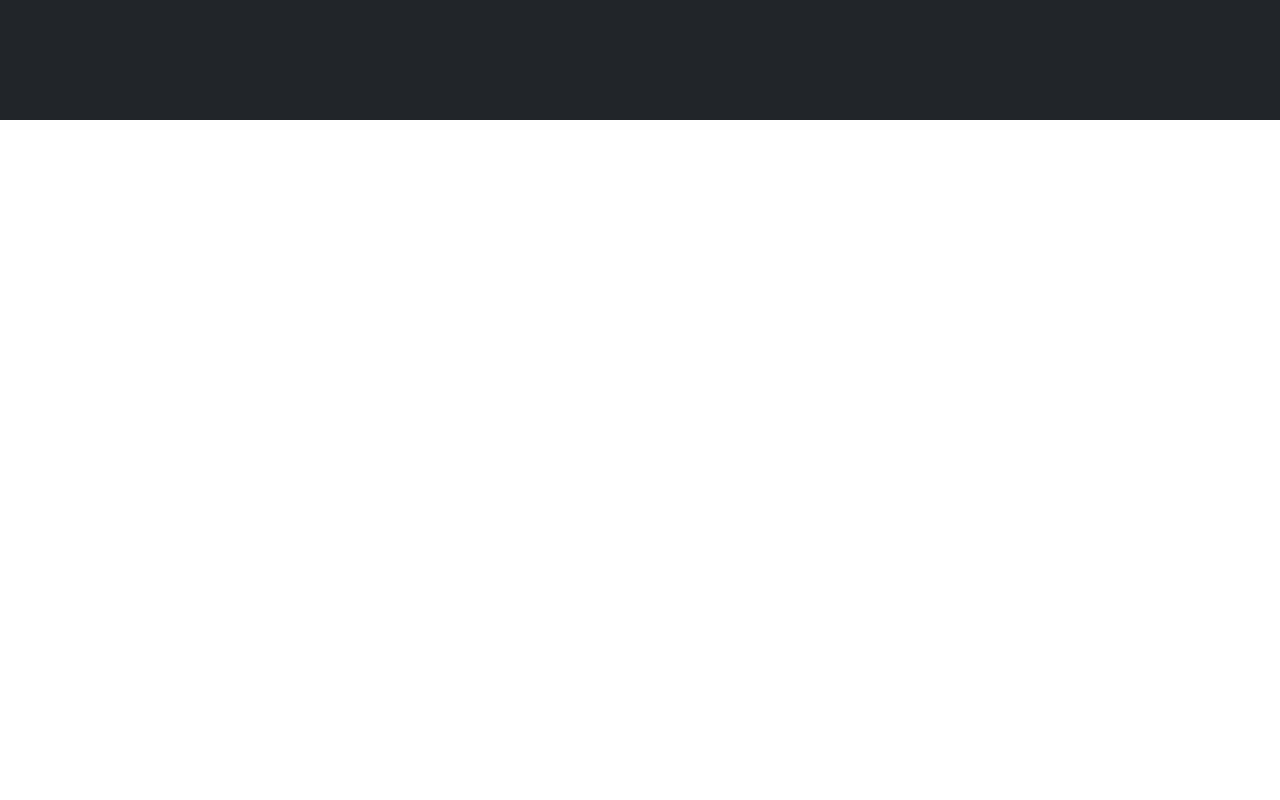
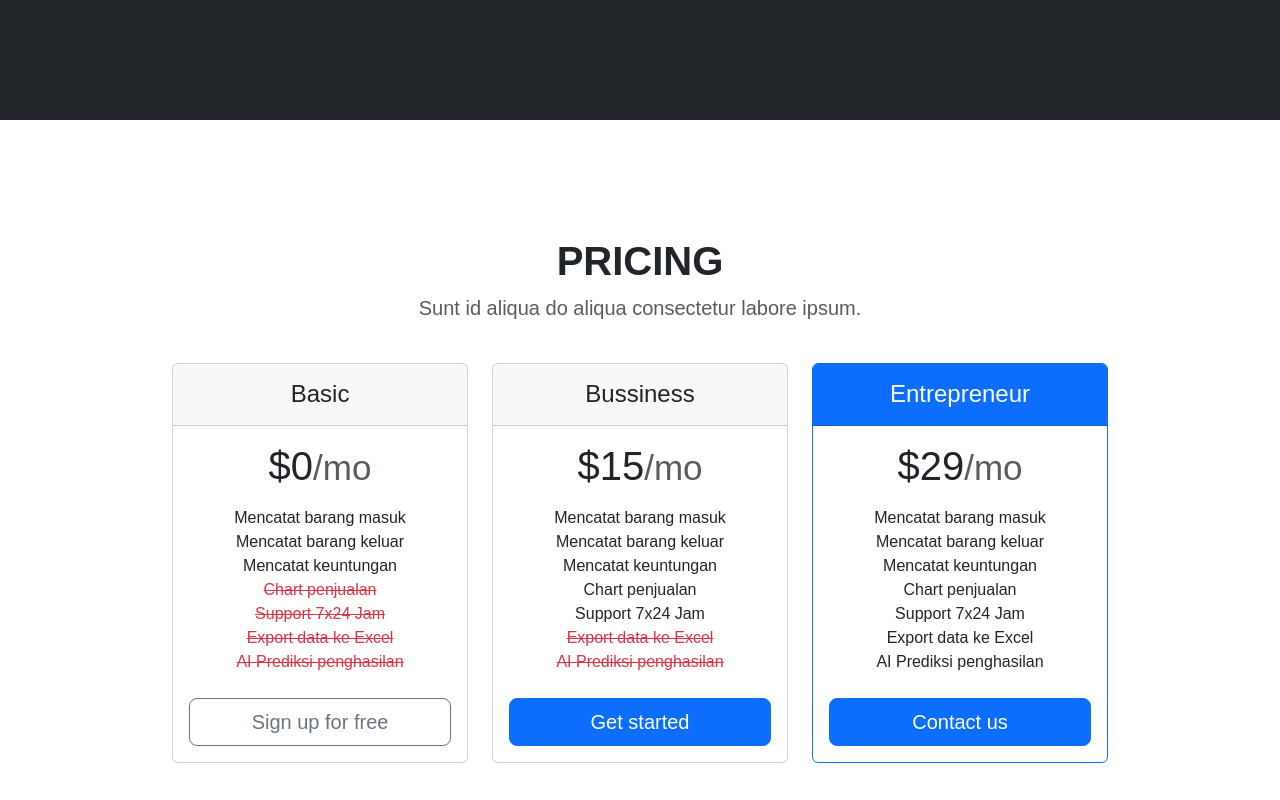
Before and after one commit to ilhambr05/KeDATech, a React (Vite) app: page / in a window 1280 px wide. Shown: the part 1480-2280 px from the top of the page. Built offline with nearby package versions, Linux system fonts and the light colour scheme.

Commit message:
pricing section

```diff
--- a/src/pages/HomePage.jsx
+++ b/src/pages/HomePage.jsx
@@ -1,4 +1,4 @@
-import { Container, Row, Col } from "react-bootstrap";
+import { Container, Row, Col, Card, Button } from "react-bootstrap";
 
 import HeroBg from '../assets/hero-bg.png'
 import HeroImage from '../assets/hero.svg'
@@ -51,7 +51,92 @@ function HomePage() {
                     </Row>
                 </Container>
             </div>
-            <div id="pricing" className="min-vh-100">
+            <div id="pricing" className="min-vh-100 d-flex align-items-center px-5">
+                <Container className="container-md">
+                    <Row className="g-5 py-5">
+                        <Col>
+                            <div className="text-center pb-md-4">
+                                <h1 className="fw-bold">PRICING</h1>
+                                <p className="fs-5 text-muted">Sunt id aliqua do aliqua consectetur labore ipsum.</p>
+                            </div>
+                            <Row className="flex-md-row-reverse">
+                                <Col md={4}>
+                                    <Card border="primary" className="mb-3">
+                                        <Card.Header className="bg-primary text-white py-3">
+                                            <h4 className="my-0 fw-normal text-center">Entrepreneur</h4>
+                                        </Card.Header>
+                                        <Card.Body className="text-center">
+                                            <h1 className="card-title pricing-card-title">$29<small className="text-muted fw-light">/mo</small></h1>
+                                            <ul className="list-unstyled mt-3 mb-4">
+                                                <li>Mencatat barang masuk</li>
+                                                <li>Mencatat barang keluar</li>
+                                                <li>Mencatat keuntungan</li>
+                                                <li>Chart penjualan</li>
+                                                <li>Support 7x24 Jam</li>
+                                                <li>Export data ke Excel</li>
+                                                <li>AI Prediksi penghasilan</li>
+                                            </ul>
+                                            <Button variant="primary" size="lg" className="w-100">Contact us</Button>
+                                        </Card.Body>
+                                    </Card>
+                                </Col>
+                                <Col md={4}>
+                                    <Card className="mb-3">
+                                        <Card.Header className="py-3">
+                                            <h4 className="my-0 fw-normal text-center">Bussiness</h4>
+                                        </Card.Header>
+                                        <Card.Body className="text-center">
+                                            <h1 className="card-title pricing-card-title">$15<small className="text-muted fw-light">/mo</small></h1>
+                                            <ul className="list-unstyled mt-3 mb-4">
+                                                <li>Mencatat barang masuk</li>
+                                                <li>Mencatat barang keluar</li>
+                                                <li>Mencatat keuntungan</li>
+                                                <li>Chart penjualan</li>
+                                                <li>Support 7x24 Jam</li>
+                                                <li className="text-muted">
+                                                    <span className="product-feature-disabled text-danger">Export data ke Excel</span>
+                                                </li>
+                                                <li className="text-muted">
+                                                    <span className="product-feature-disabled text-danger">AI Prediksi penghasilan</span>
+                                                </li>
+                                            </ul>
+                                            <Button variant="primary" size="lg" className="w-100">Get started</Button>
+                                        </Card.Body>
+                                    </Card>
+                                </Col>
+                                <Col md={4}>
+                                    <Card className="mb-3">
+                                        <Card.Header className="py-3">
+                                            <h4 className="my-0 fw-normal text-center">Basic</h4>
+                                        </Card.Header>
+                                        <Card.Body className="text-center">
+                                            <h1 className="card-title pricing-card-title">$0<small className="text-muted fw-light">/mo</small></h1>
+                                            <ul className="list-unstyled mt-3 mb-4">
+                                                <li>Mencatat barang masuk</li>
+                                                <li>Mencatat barang keluar</li>
+                                                <li>Mencatat keuntungan</li>
+                                                <li className="text-muted">
+                                                    <span className="product-feature-disabled text-danger">Chart penjualan</span>
+                                                </li>
+                                                <li className="text-muted">
+                                                    <span className="product-feature-disabled text-danger">Support 7x24 Jam</span>
+                                                </li>
+                                                <li className="text-muted">
+                                                    <span className="product-feature-disabled text-danger">Export data ke Excel</span>
+                                                </li>
+                                                <li className="text-muted">
+                                                    <span className="product-feature-disabled text-danger">AI Prediksi penghasilan</span>
+                                                </li>
+                                            </ul>
+                                            <Button variant="outline-secondary" size="lg" className="w-100">Sign up for free</Button>
+                                        </Card.Body>
+                                    </Card>
+                                </Col>
+                            </Row>
+                            <br />
+                        </Col>
+                    </Row>
+                </Container>
             </div>
             <div id="contact" className="min-vh-100 bg-dark">
             </div>
```
Also changed, not shown: src/dist/css/main.css.
